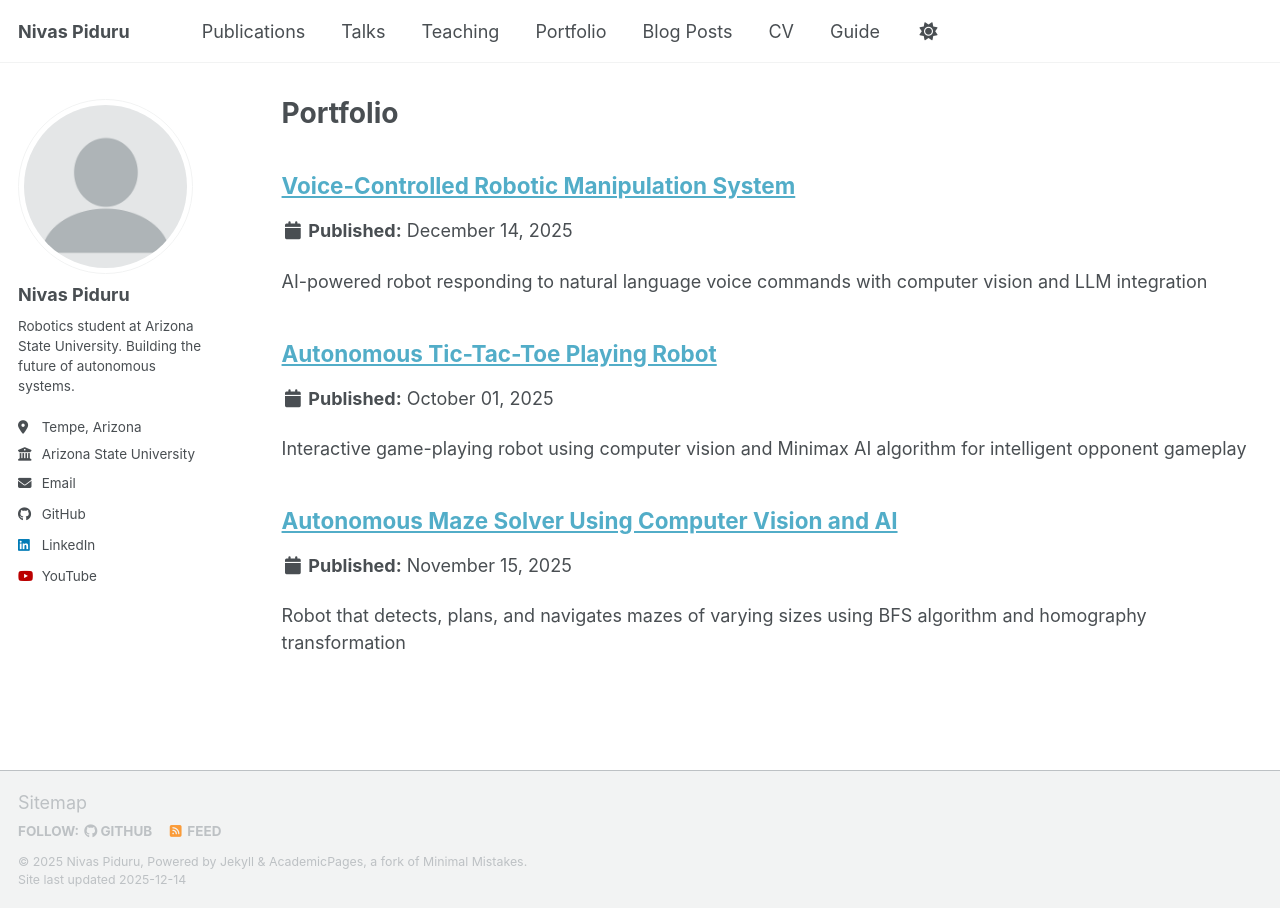
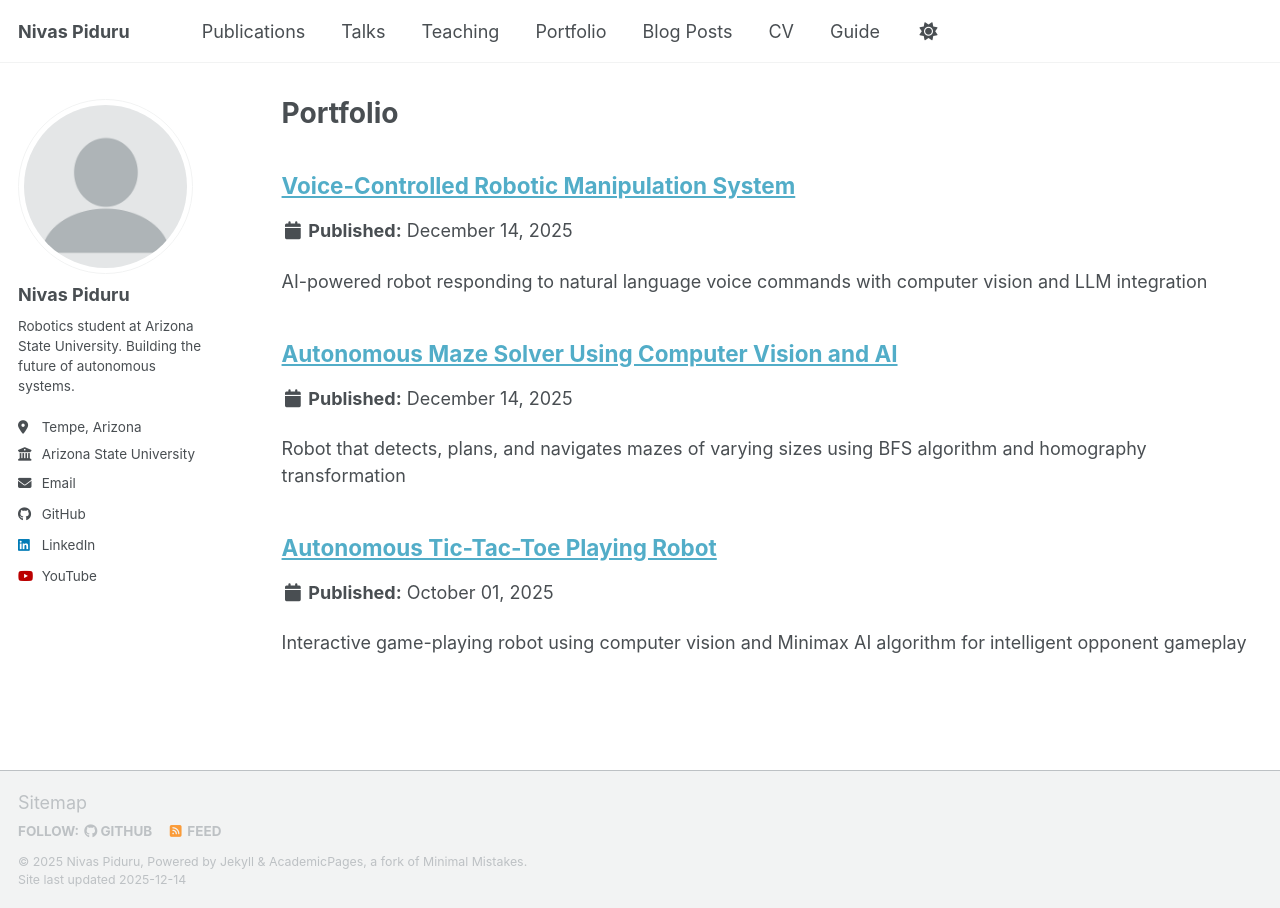
Before and after one commit to NivasPiduru/nivaspiduru.github.io, a Jekyll site: the page built from _pages/portfolio.html, in a window 1280 px wide. Built offline with Jekyll 4.4.1, drawn with Linux system fonts in a browser that asks for light colours; a script bundle is joined from its source files by our own code; library files that are not in the unit come from our copies.

Commit message:
Update portfolio-2-maze-solver.md

```diff
--- a/_portfolio/portfolio-2-maze-solver.md
+++ b/_portfolio/portfolio-2-maze-solver.md
@@ -2,7 +2,6 @@
 title: "Autonomous Maze Solver Using Computer Vision and AI"
 excerpt: "Robot that detects, plans, and navigates mazes of varying sizes using BFS algorithm and homography transformation"
 collection: portfolio
-date: 2025-11-15
 ---
 
 ## Project Links
```
